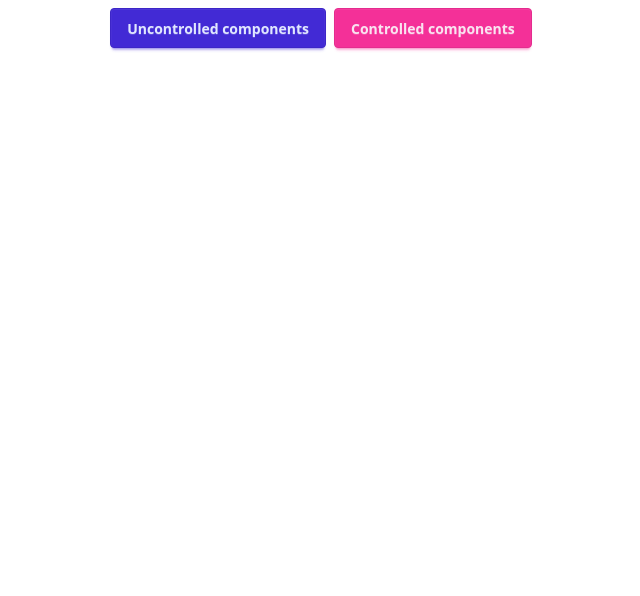
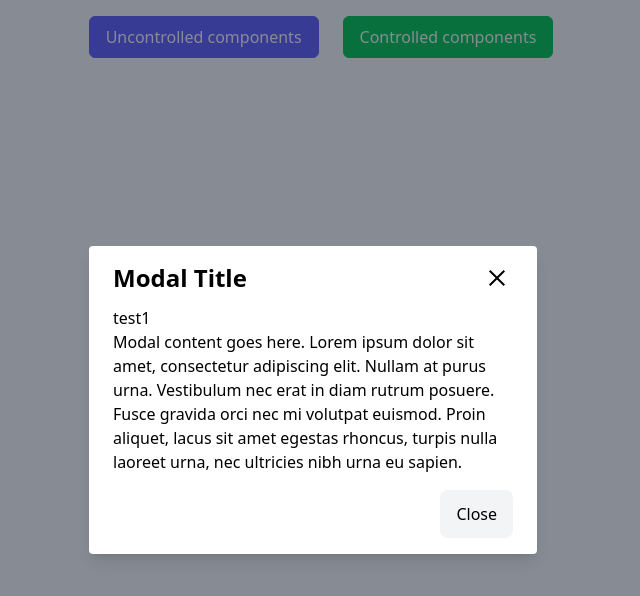
Before and after one commit to IgorMotorin/igor-REACT2025Q3, a React (Vite) app: page / in a window 1280 px wide. Both pictures are taken after a click on the button "Uncontrolled components". Shown: the top 596 px of the page, without its empty margins (327-967 px from the left). Built offline with nearby package versions, Linux system fonts and the light colour scheme.

Commit message:
feat: add modals

```diff
--- a/package.json
+++ b/package.json
@@ -19,7 +19,6 @@
     "@tailwindcss/vite": "^4.1.11",
     "@testing-library/jest-dom": "^6.6.3",
     "@testing-library/react": "^16.3.0",
-    "daisyui": "^5.0.50",
     "react": "^19.1.0",
     "react-dom": "^19.1.0",
     "react-redux": "^9.2.0",
--- a/src/App.tsx
+++ b/src/App.tsx
@@ -1,10 +1,14 @@
 import { useState } from 'react';
 import { ThemeContext } from './Context';
+import Modal from './component/Modal.tsx';
+
 // import { useDispatch } from 'react-redux';
 // import { onPage, onSearch } from './store/checkSlice';
 
 export default function App() {
   const [theme] = useState('light');
+  const [isOpenUncontrolled, setIsOpenUncontrolled] = useState(false);
+  const [isOpenControlled, setIsOpenControlled] = useState(false);
 
   // const dispatch = useDispatch();
 
@@ -12,8 +16,33 @@ export default function App() {
     <ThemeContext value={theme}>
       <div className="flex w-full flex-col">
         <div className="flex m-2 gap-2 w-full justify-center">
-          <button className="btn btn-primary">Uncontrolled components</button>
-          <button className="btn btn-secondary">Controlled components</button>
+          <button
+            onClick={() => setIsOpenUncontrolled(!isOpenUncontrolled)}
+            className="border border-indigo-500 bg-indigo-500 text-white rounded-md px-4 py-2 m-2 transition duration-500 ease select-none hover:bg-indigo-600 focus:outline-none focus:shadow-outline"
+          >
+            Uncontrolled components
+          </button>
+          <button
+            onClick={() => setIsOpenControlled(!isOpenControlled)}
+            className="border border-green-500 bg-green-500 text-white rounded-md px-4 py-2 m-2 transition duration-500 ease select-none hover:bg-green-600 focus:outline-none focus:shadow-outline"
+          >
+            Controlled components
+          </button>
+          <Modal
+            isShowing={isOpenUncontrolled}
+            handleClose={() => setIsOpenUncontrolled(false)}
+          >
+            {<div>test1</div>}
+          </Modal>
+          <Modal
+            isShowing={isOpenControlled}
+            handleClose={() => setIsOpenControlled(false)}
+          >
+            {<div>test2</div>}
+          </Modal>
+          {/*<Portal>*/}
+          {/*  <div>test</div>*/}
+          {/*</Portal>*/}
         </div>
       </div>
     </ThemeContext>
--- a/src/component/Modal.tsx
+++ b/src/component/Modal.tsx
@@ -0,0 +1,72 @@
+import ReactDOM from 'react-dom';
+import React from 'react';
+import { useEffect } from 'react';
+
+const Modal = ({
+  isShowing,
+  children,
+  handleClose,
+}: {
+  isShowing: boolean;
+  children: HTMLElement;
+  handleClose: () => (value: React.SetStateAction<boolean>) => void;
+}) => {
+  useEffect(() => {
+    const closeOnEscapeKey = (e) => (e.key === 'Escape' ? handleClose() : null);
+    document.body.addEventListener('keydown', closeOnEscapeKey);
+    return () => {
+      document.body.removeEventListener('keydown', closeOnEscapeKey);
+    };
+  }, [handleClose]);
+
+  if (!isShowing) return null;
+  return ReactDOM.createPortal(
+    <div className="modal fixed w-full h-full top-0 left-0 flex items-center justify-center">
+      <div className="modal-overlay absolute w-full h-full bg-gray-900 opacity-50"></div>
+
+      <div className="modal-container bg-white w-11/12 md:max-w-md mx-auto rounded shadow-lg z-50 overflow-y-auto">
+        <div className="modal-content py-4 text-left px-6">
+          <div className="flex justify-between items-center pb-3">
+            <p className="text-2xl font-bold">Modal Title</p>
+            <button
+              onClick={handleClose}
+              className="modal-close cursor-pointer z-50 text-black"
+            >
+              <svg
+                xmlns="http://www.w3.org/2000/svg"
+                width="32"
+                height="32"
+                viewBox="0 0 32 32"
+              >
+                <path
+                  fill="currentColor"
+                  d="M17.414 16L24 9.414L22.586 8L16 14.586L9.414 8L8 9.414L14.586 16L8 22.586L9.414 24L16 17.414L22.586 24L24 22.586z"
+                />
+              </svg>
+            </button>
+          </div>
+          {children}
+          <p>
+            Modal content goes here. Lorem ipsum dolor sit amet, consectetur
+            adipiscing elit. Nullam at purus urna. Vestibulum nec erat in diam
+            rutrum posuere. Fusce gravida orci nec mi volutpat euismod. Proin
+            aliquet, lacus sit amet egestas rhoncus, turpis nulla laoreet urna,
+            nec ultricies nibh urna eu sapien.{' '}
+          </p>
+
+          <div className="mt-4 flex justify-end">
+            <button
+              onClick={handleClose}
+              className="modal-close px-4 bg-gray-100 p-3 rounded-lg text-black hover:bg-gray-200"
+            >
+              Close
+            </button>
+          </div>
+        </div>
+      </div>
+    </div>,
+    document.body
+  );
+};
+
+export default Modal;
--- a/src/index.css
+++ b/src/index.css
@@ -1,4 +1,3 @@
 @import 'tailwindcss';
-@plugin "daisyui";
 /* @custom-variant dark (&:where(.dark, .dark *)); */
 @custom-variant dark (&:where([data-theme=dark], [data-theme=dark] *));
```
